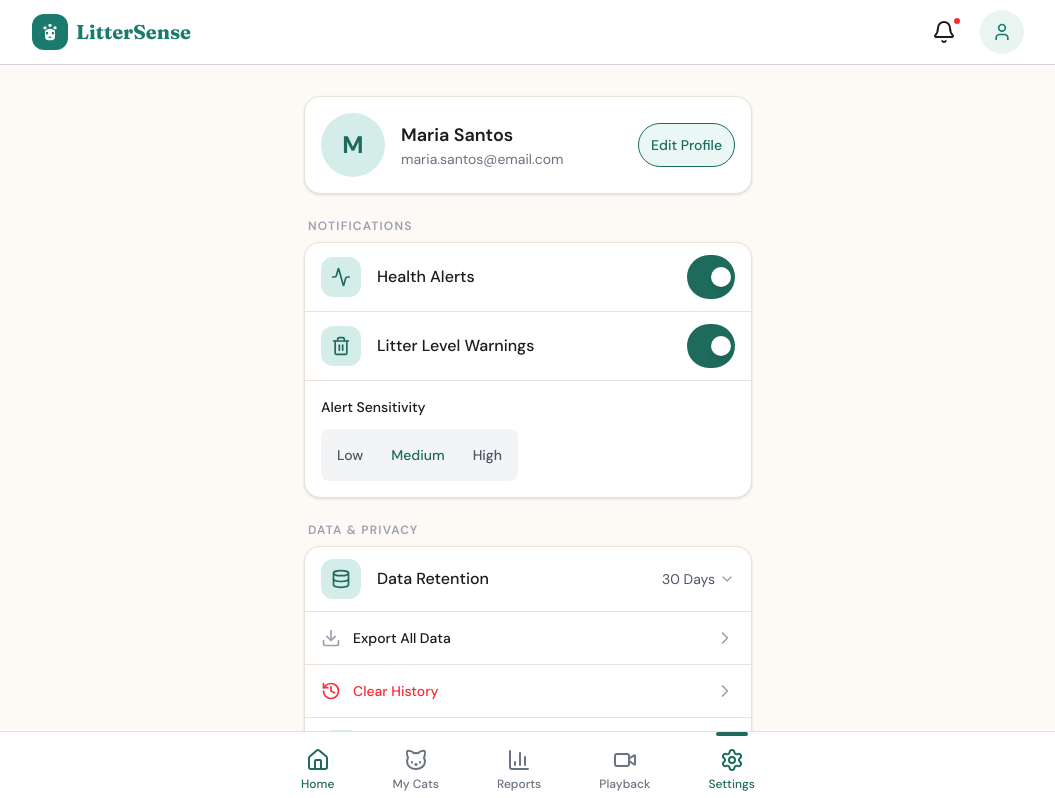
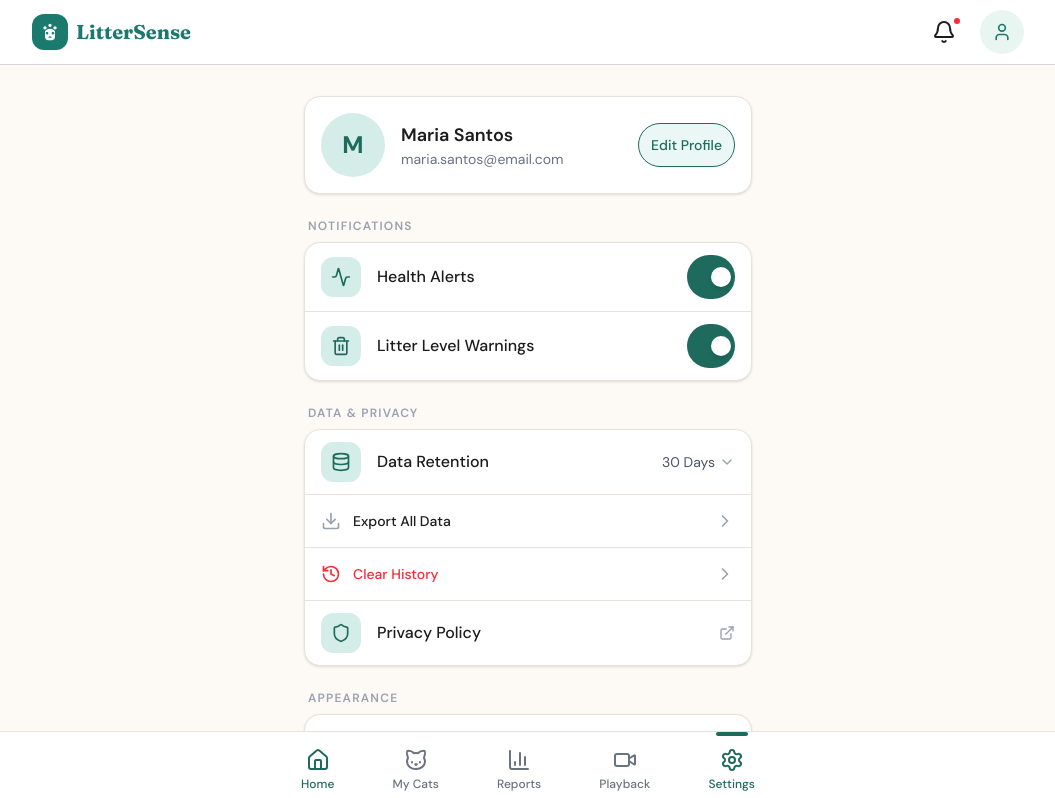
Before and after one commit to John-Orlie-Mascardo/LitterSense-CSP-WebApp, a Next.js app: page /dashboard/settings in a window 1280 px wide. Shown: the top 798 px of the page, without its empty margins (112-1167 px from the left). Built offline with nearby package versions, Linux system fonts and the light colour scheme.

Commit message:
feat: settings - remove alert sensitivity

```diff
--- a/app/dashboard/settings/page.tsx
+++ b/app/dashboard/settings/page.tsx
@@ -183,18 +183,6 @@ export default function SettingsPage() {
                     onChange={(v) => updateNotificationSetting("litterLevelWarnings", v)}
                   />
                 }
-              />
-            </div>
-            <div className="border-t border-[#E8E2D9] p-4">
-              <p className="font-medium text-[#1C1C1C] text-sm mb-3">Alert Sensitivity</p>
-              <SegmentedControl
-                options={[
-                  { value: "low", label: "Low" },
-                  { value: "medium", label: "Medium" },
-                  { value: "high", label: "High" },
-                ]}
-                value={settings.notifications.alertSensitivity}
-                onChange={(v) => updateNotificationSetting("alertSensitivity", v)}
               />
             </div>
           </div>
```
